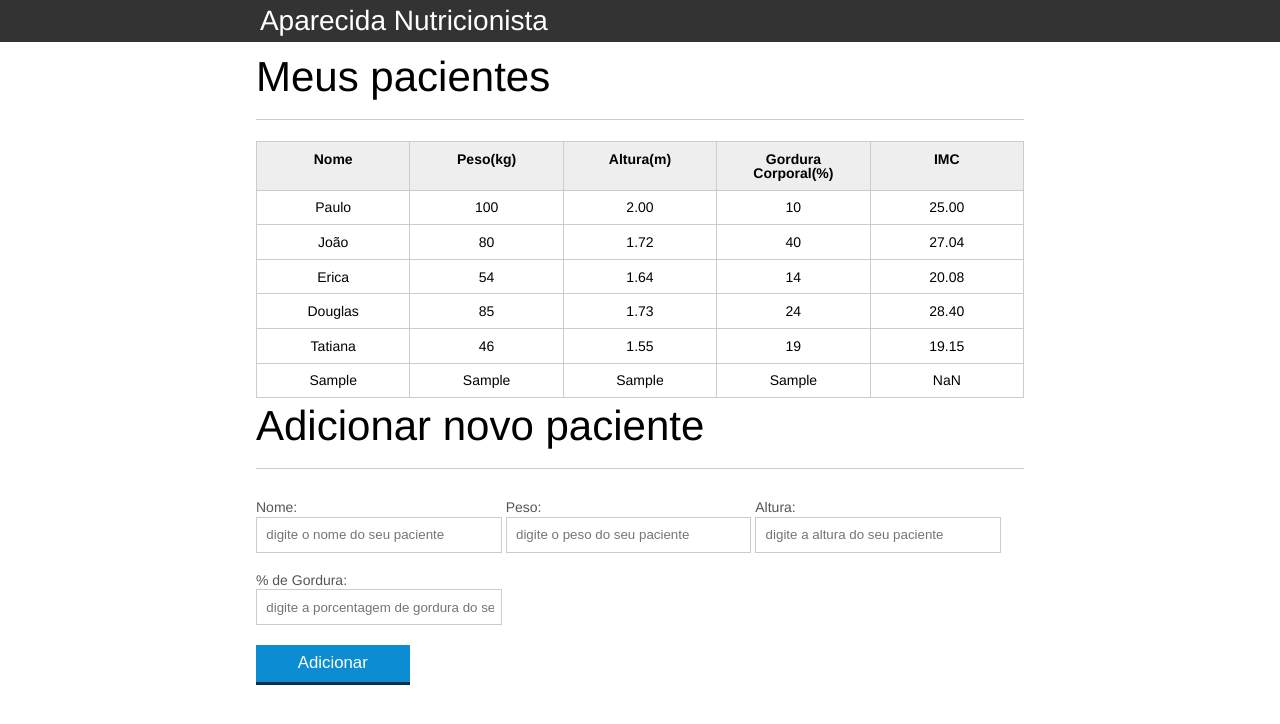
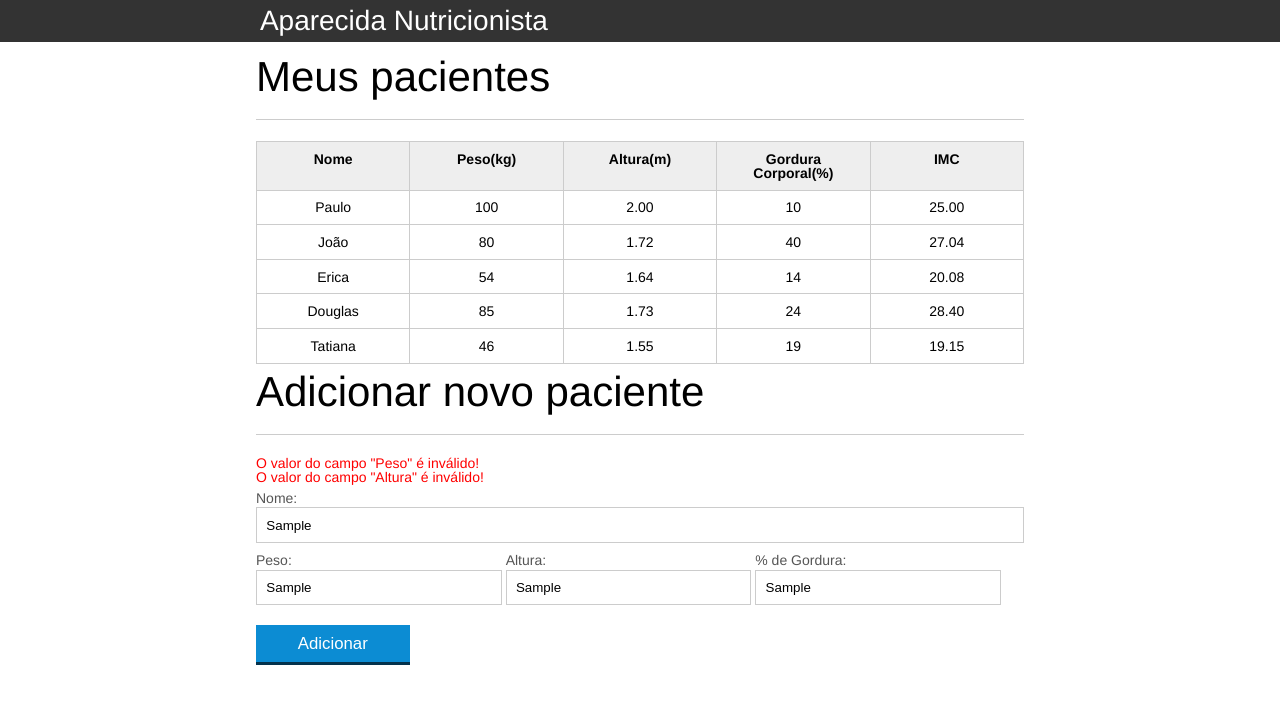
Before and after one commit to charlesgabriel/one-html-css-javascript, a plain HTML site: page index.html in a window 1280 px wide. Both pictures are taken after typing "Sample", "Sample", "Sample", "Sample" into the empty fields and a click on the button "Adicionar". Drawn offline with Linux system fonts and the light colour scheme.

Commit message:
implementado recurso de validação dos campos/implemented field validation feature

```diff
--- a/css/index.css
+++ b/css/index.css
@@ -135,6 +135,7 @@ button:disabled {
 
 #mensagem-erro {
 	color: red;
+	margin: 0.5em 0;
 }
 
 .paciente-invalido {
--- a/index.html
+++ b/index.html
@@ -29,7 +29,7 @@
           </tr>
         </thead>
         <tbody id="tabela-pacientes">
-          <tr class="paciente" id="primeiro-paciente">
+          <tr class="paciente">
             <td class="info-nome">Paulo</td>
             <td class="info-peso">100</td>
             <td class="info-altura">2.00</td>
@@ -74,8 +74,9 @@
 
   <section class="container">
     <h2 id="titulo-form">Adicionar novo paciente</h2>
+    <ul id="mensagem-erro"></ul>
     <form id="form-adiciona">
-      <div class="grupo">
+      <div class="">
         <label for="nome">Nome:</label>
         <input id="nome" name="nome" type="text" placeholder="digite o nome do seu paciente" class="campo">
       </div>
--- a/js/calcular-imc.js
+++ b/js/calcular-imc.js
@@ -11,24 +11,42 @@ for (let i = 0; i < pacientes.length; i++) {
     var altura = queryContent(paciente, ".info-altura");
     var tdImc = query(paciente, ".info-imc");
 
-    var pesoValido = true;
-    var alturaValida = true;
+    var pesoValido = analisarPeso(peso);
+    var alturaValida = analisarAltura(altura);
 
-    if(peso <= 0 || peso >= 600) {
-        console.log("Peso inválido!");
-        pesoValido = false;
-        tdImc.textContent = "Peso inválido!";
-        paciente.classList.add("paciente-invalido");
-    }
-    if(altura <= 0 || altura >= 3.00) {
-        console.log("Altura inválida!");
-        alturaValida = false;
-        tdImc.textContent = "Altura inválida!";
-        paciente.classList.add("paciente-invalido");
-    }
+    pesoValido = validarDado(paciente, pesoValido, "Peso");
+    alturaValida = validarDado(paciente, alturaValida, "Altura");
+
     if(pesoValido && alturaValida) {
         var imc = calcularImc(peso, altura);
         tdImc.textContent = imc;
+    }
+}
+
+function analisarPeso(peso) {
+    if(peso >= 0 && peso <= 600) {
+        return true;
+    } else {
+        return false;
+    }
+}
+
+function analisarAltura(altura) {
+    if(altura >= 0 && altura <= 3.0) {
+        return true;
+    } else {
+        return false;
+    }
+}
+
+function validarDado(paciente, confirmar, dado) {
+    if(!confirmar) {
+        console.log(dado + " inválido!");
+        tdImc.textContent = dado + " inválido!";
+        paciente.classList.add("paciente-invalido");
+        return false;
+    } else {
+        return true;
     }
 }
 
--- a/js/form.js
+++ b/js/form.js
@@ -3,11 +3,33 @@ botaoAdicionar.addEventListener("click", function(event) {
     event.preventDefault();
     var form = query(document, "#form-adiciona");
     var paciente = obtemPacienteForm(form);
+
+    var erros = validarPaciente(paciente);
+    if(erros.length > 0) {
+        exibirMensagemErro(erros);
+        return;
+    }
     var pacienteTr = montarTr(paciente);
     var tabela = query(document, "#tabela-pacientes");
     tabela.appendChild(pacienteTr);
     form.reset();
+    limparErros();
 });
+
+var ul = query(document, "#mensagem-erro");
+
+function limparErros() {
+    ul.innerHTML = "";
+}
+
+function exibirMensagemErro(erros) {
+    limparErros();
+    erros.forEach(function(erro) {
+        var li = create("li");
+        li.textContent = erro;
+        ul.appendChild(li);
+    });
+}
 
 function obtemPacienteForm(form) {
     var paciente = {
@@ -42,3 +64,26 @@ function montarTd(dado, estilo) {
     td.textContent = dado;
     return td;
 }
+
+function validarPaciente(paciente) {
+    var erros = [];
+    if(paciente.nome.length == 0) {
+        erros.push('O valor do campo "Nome" não pode ser em branco!');
+    }
+    if(paciente.peso.length == 0) {
+        erros.push('O valor do campo "Peso" não pode ser em branco!');
+    }
+    if(!analisarPeso(paciente.peso)) {
+        erros.push('O valor do campo "Peso" é inválido!');
+    }
+    if(paciente.altura.length == 0) {
+        erros.push('O valor do campo "Altura" não pode ser em branco!');
+    }
+    if(!analisarAltura(paciente.altura)) {
+        erros.push('O valor do campo "Altura" é inválido!');
+    }
+    if(paciente.gordura.length ==0) {
+        erros.push('O valor do campo "% de Gordura" não pode ser em branco!');
+    }
+    return erros;
+}
```
